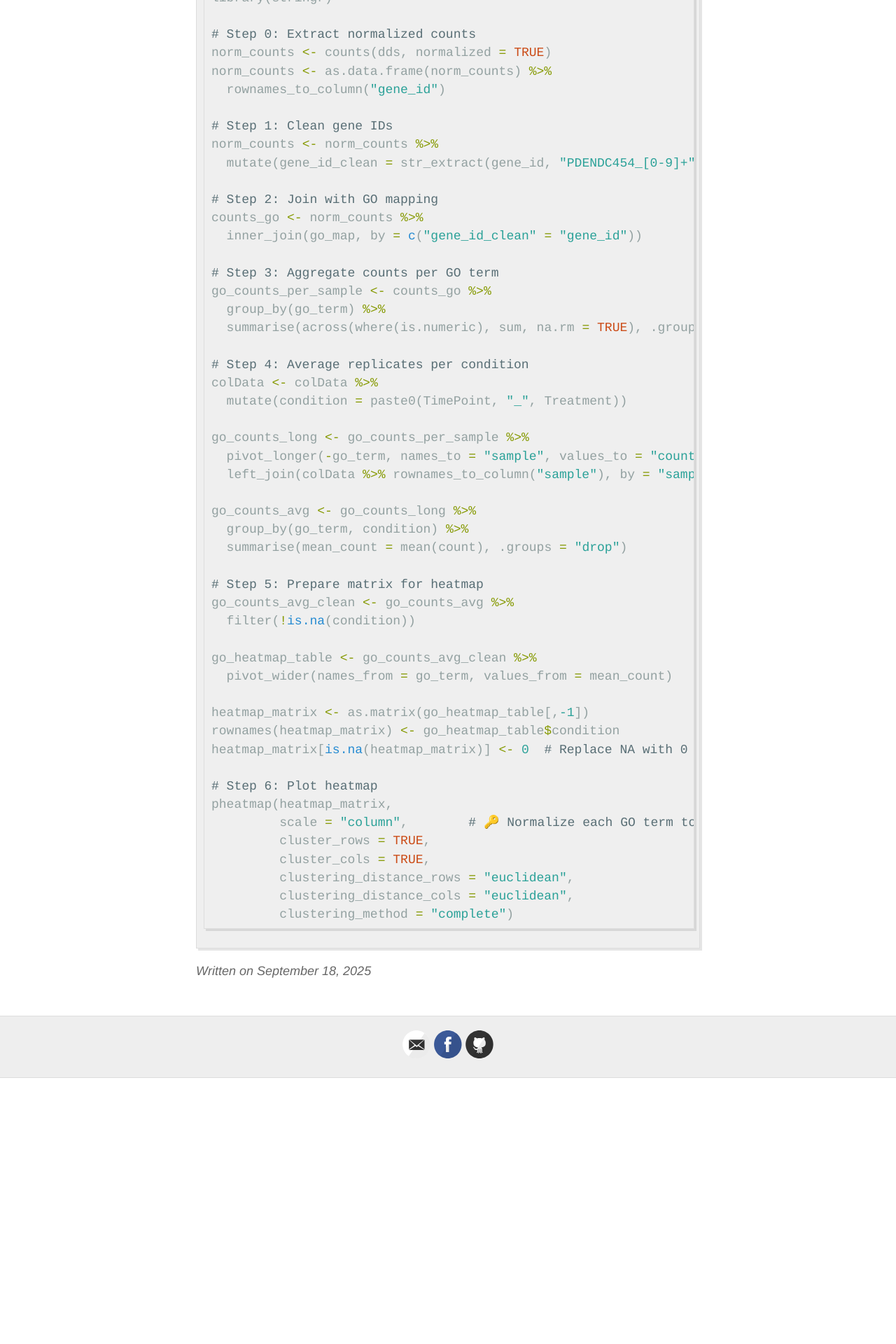
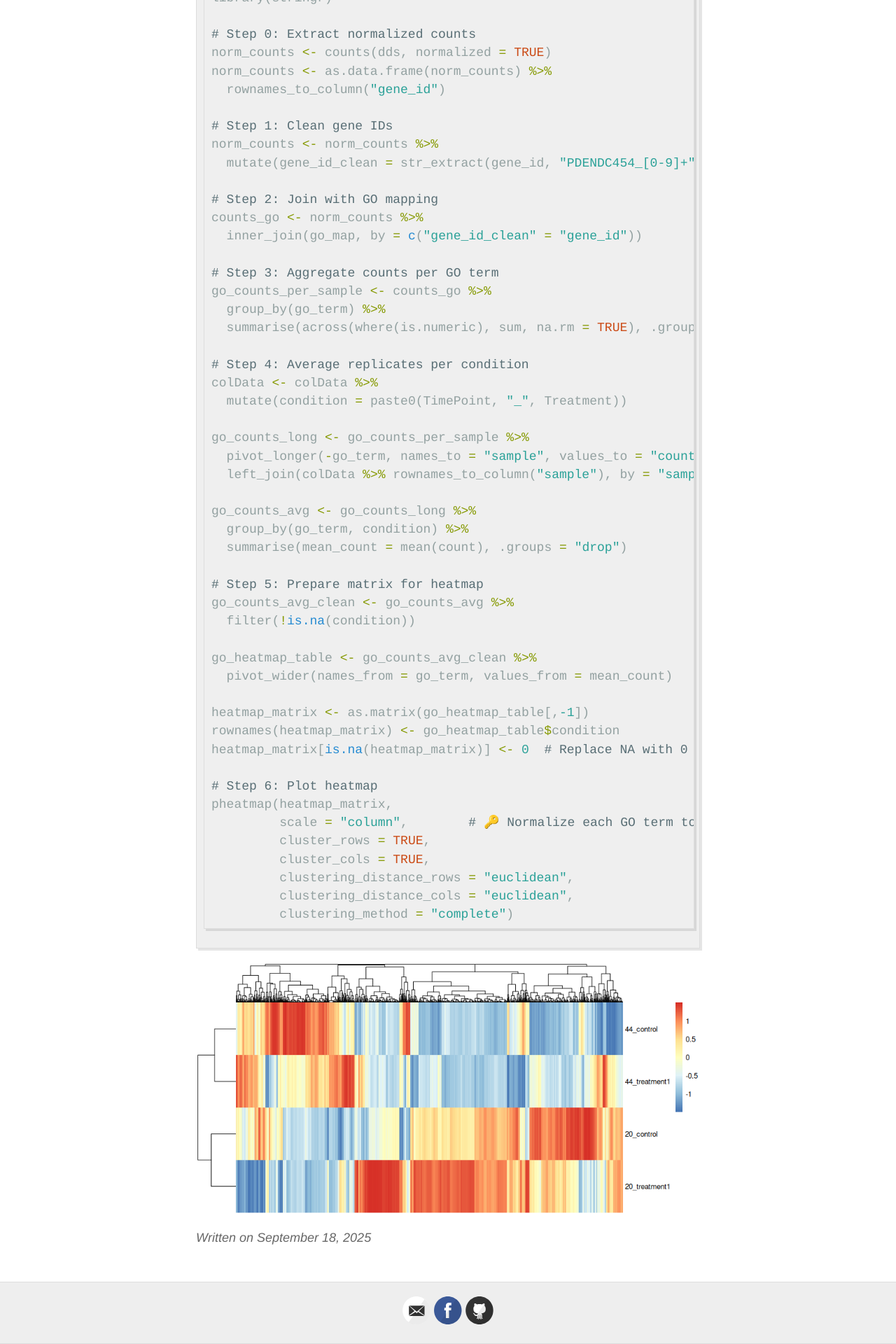
Before and after one commit to OfekRainish/OfekRainish_notebook, a Jekyll site: the page built from _posts/2025-09-18-ISF-grant-go-term-based-heatmap.md, in a window 1280 px wide. Shown: the part 4410-6330 px from the top of the page at 70% size. Built offline with Jekyll 4.4.1, drawn with Linux system fonts in a browser that asks for light colours; our own code applies the rules of GitHub Pages for plain Markdown files; a file with an impossible date is left out; before the commit the page ends 5950 px from its top, so only the background shows below that.

Commit message:
Update 2025-09-18-ISF-grant-go-term-based-heatmap.md

````diff
--- a/_posts/2025-09-18-ISF-grant-go-term-based-heatmap.md
+++ b/_posts/2025-09-18-ISF-grant-go-term-based-heatmap.md
@@ -193,3 +193,5 @@ pheatmap(heatmap_matrix,
          clustering_distance_cols = "euclidean",
          clustering_method = "complete")
 ```
+
+![timepoint ma plot](../images/isf/heat_map_go_terms.png)
````
